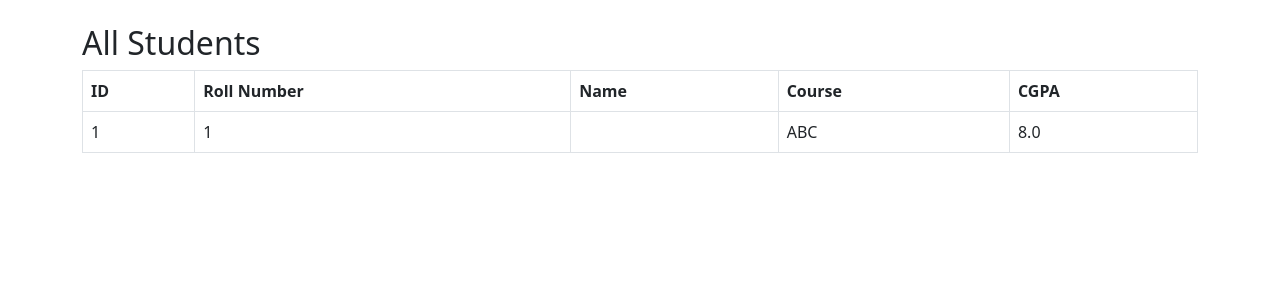
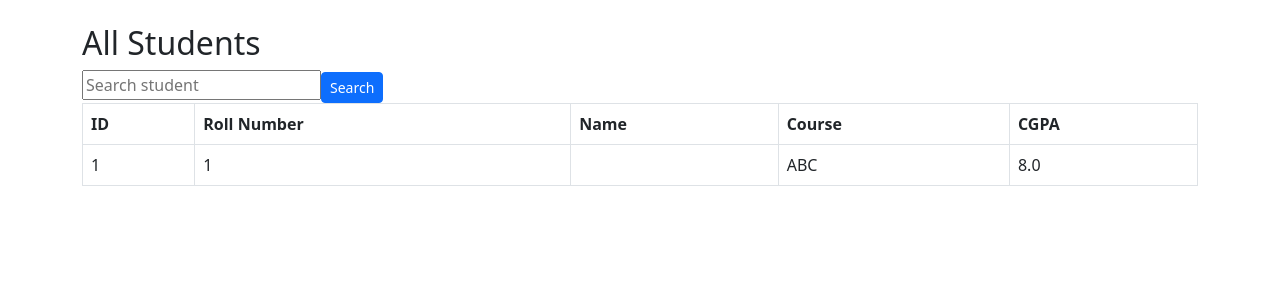
Before and after one commit to rvharinirv/Placement_portal, a Flask app: page /admin/all_students in a window 1280 px wide. Shown: the top 300 px of the page. Run offline with Flask 3, Linux system fonts and the light colour scheme; a user stored in the database is signed in.

Commit message:
Update admin_students.html

```diff
--- a/Main/templates/admin_students.html
+++ b/Main/templates/admin_students.html
@@ -13,7 +13,15 @@
 <th>Course</th>
 <th>CGPA</th>
 </tr>
+<form method="GET" action="/admin/search_students">
 
+<input type="text" name="q" placeholder="Search student">
+
+<button class="btn btn-primary btn-sm">
+Search
+</button>
+
+</form>
 {% for s in students %}
 
 <tr>
@@ -28,4 +36,5 @@
 
 </table>
 
+
 {% endblock %}
```
